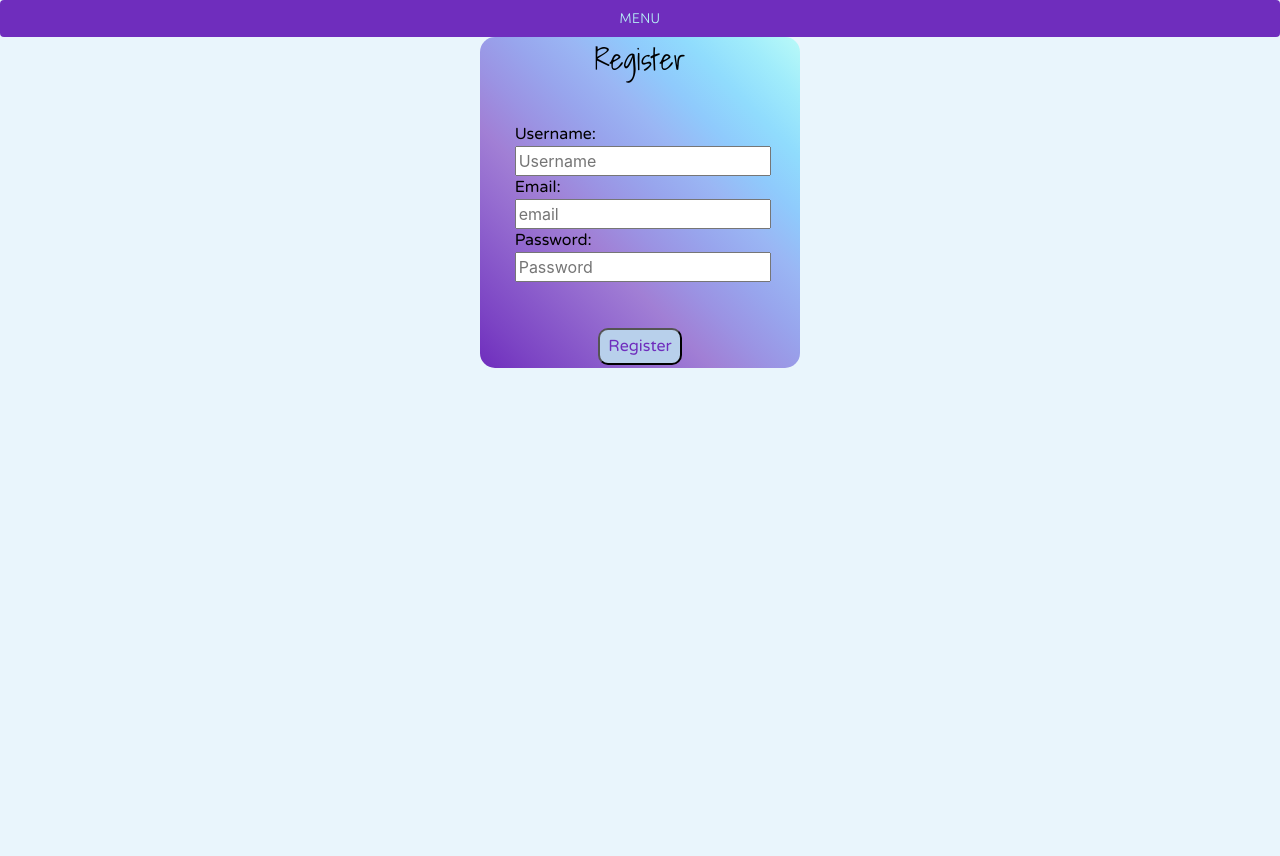
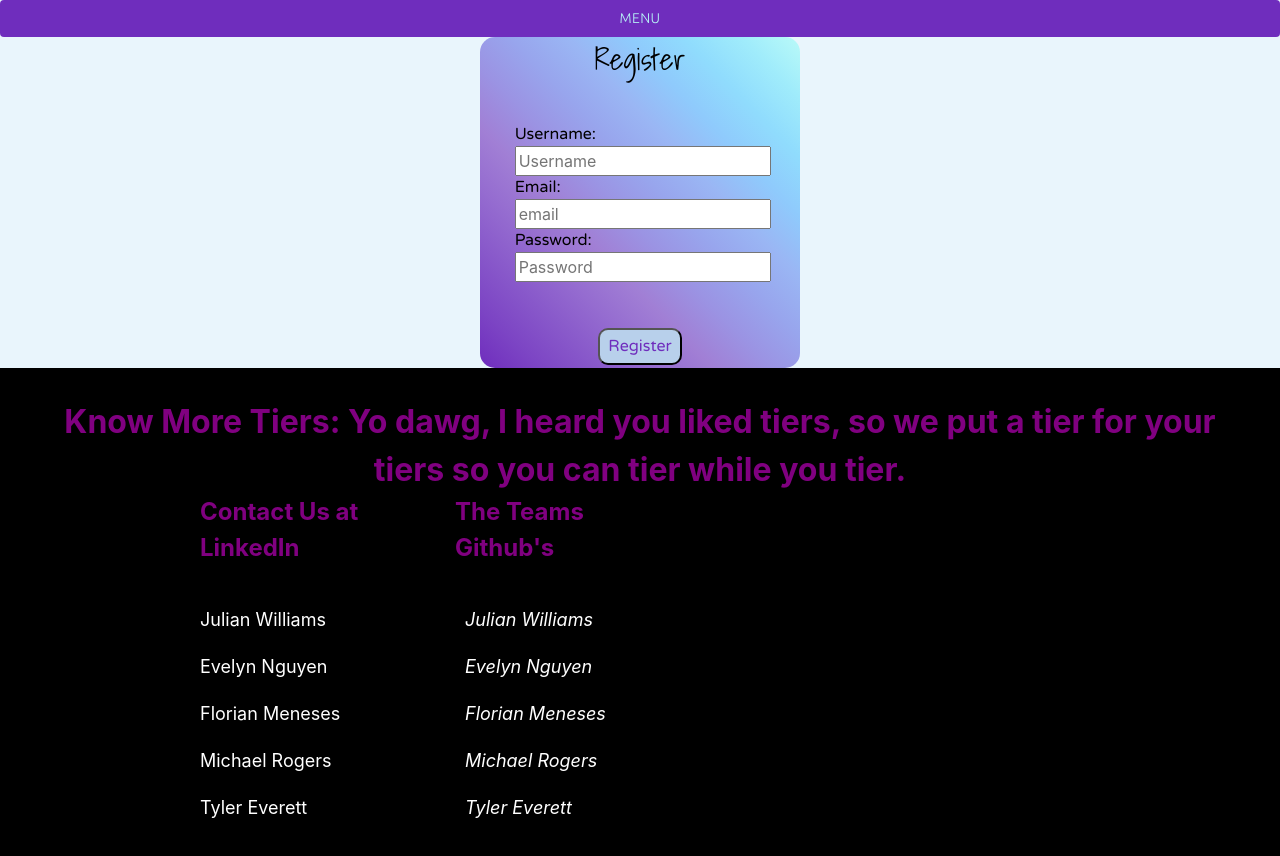
Before and after one commit to LordLowdar/know-more-tiers, a React (Create React App) app in the folder client/: page /register in a window 1280 px wide. Shown: the top 856 px of the page. Before the commit the page ends 800 px from the top, so only its background shows below. Built offline with nearby package versions, Linux system fonts and the light colour scheme.

Commit message:
added Footer

```diff
--- a/client/src/components/Footer.js
+++ b/client/src/components/Footer.js
@@ -1,15 +1,80 @@
-import React from 'react';
+import React from "react";
+import {
+Box,
+Container,
+Row,
+Column,
+FooterLink,
+Heading,
+} from "./FooterStyles";
 
-//Footer component
-function Footer() {
+const Footer = () => {
+return (
+	<Box>
+	<h1 style={{ color: "purple",
+				textAlign: "center",
+				marginTop: "-50px" }}>
+		Know More Tiers: Yo dawg, I heard you liked tiers, so we put a tier for your tiers so you can tier while you tier.
+	</h1>
+	<Container>
+		<Row>
+		{/* <Column>
+			<Heading>About Us</Heading>
+			<FooterLink href="#">Aim</FooterLink>
+			<FooterLink href="#">Vision</FooterLink>
+			<FooterLink href="#">Testimonials</FooterLink>
+		</Column> */}
 
-  return (
+		<Column>
+			<Heading>Contact Us at LinkedIn</Heading>
+			<FooterLink href="#">Julian Williams</FooterLink>
+			<FooterLink href="https://www.linkedin.com/in/evelyn-ngoc-nguyen/">Evelyn Nguyen</FooterLink>
+			<FooterLink href="https://www.linkedin.com/in/florian-meneses-02807b5/">Florian Meneses</FooterLink>
+			<FooterLink href="https://www.linkedin.com/in/mrogers23458/">Michael Rogers</FooterLink>
+            <FooterLink href="https://www.linkedin.com/in/tyler-everett-5b288520a/">Tyler Everett</FooterLink>
+		</Column>
+		<Column>
+			<Heading>The Teams Github's</Heading>
+			<FooterLink href="https://github.com/LordLowdar">
+			<i className="fab fa-facebook-f">
+				<span style={{ marginLeft: "10px" }}>
+				Julian Williams
+				</span>
+			</i>
+			</FooterLink>
+			<FooterLink href="https://github.com/ENguyen25">
+			<i className="fab fa-instagram">
+				<span style={{ marginLeft: "10px" }}>
+				Evelyn Nguyen
+				</span>
+			</i>
+			</FooterLink>
+			<FooterLink href="https://github.com/Myuze">
+			<i className="fab fa-twitter">
+				<span style={{ marginLeft: "10px" }}>
+				Florian Meneses
+				</span>
+			</i>
+			</FooterLink>
+			<FooterLink href="https://github.com/mrogers23458">
+			<i className="fab fa-youtube">
+				<span style={{ marginLeft: "10px" }}>
+				Michael Rogers
+				</span>
+			</i>
+            </FooterLink>
+			<FooterLink href="https://github.com/TylerTechno">
+			<i className="fab fa-youtube">
+				<span style={{ marginLeft: "10px" }}>
+				Tyler Everett
+				</span>
+			</i>
 
-    <footer >
-    </footer>
-
-  );
-
-}
-
+			</FooterLink>
+		</Column>
+		</Row>
+	</Container>
+	</Box>
+);
+};
 export default Footer;
--- /dev/null
+++ b/client/src/components/FooterStyles.js
@@ -0,0 +1,61 @@
+import styled from 'styled-components';
+
+export const Box = styled.div`
+padding: 80px 60px;
+background: black;
+
+bottom: 0;
+width: 100%;
+
+
+@media (max-width: 1000px) {
+	padding: 70px 30px;
+}
+`;
+
+export const Container = styled.div`
+	display: flex;
+	flex-direction: column;
+	justify-content: center;
+	max-width: 1000px;
+	margin: 0 auto;
+	/* background: red; */
+`
+
+export const Column = styled.div`
+display: flex;
+flex-direction: column;
+text-align: left;
+margin-left: 60px;
+`;
+
+export const Row = styled.div`
+display: grid;
+grid-template-columns: repeat(auto-fill,
+						minmax(185px, 1fr));
+grid-gap: 20px;
+
+@media (max-width: 1000px) {
+	grid-template-columns: repeat(auto-fill,
+						minmax(200px, 1fr));
+}
+`;
+
+export const FooterLink = styled.a`
+color: #fff;
+margin-bottom: 20px;
+font-size: 18px;
+text-decoration: none;
+
+&:hover {
+	color: purple;
+	transition: 200ms ease-in;
+}
+`;
+
+export const Heading = styled.p`
+font-size: 24px;
+color: purple;
+margin-bottom: 40px;
+font-weight: bold;
+`;
```
